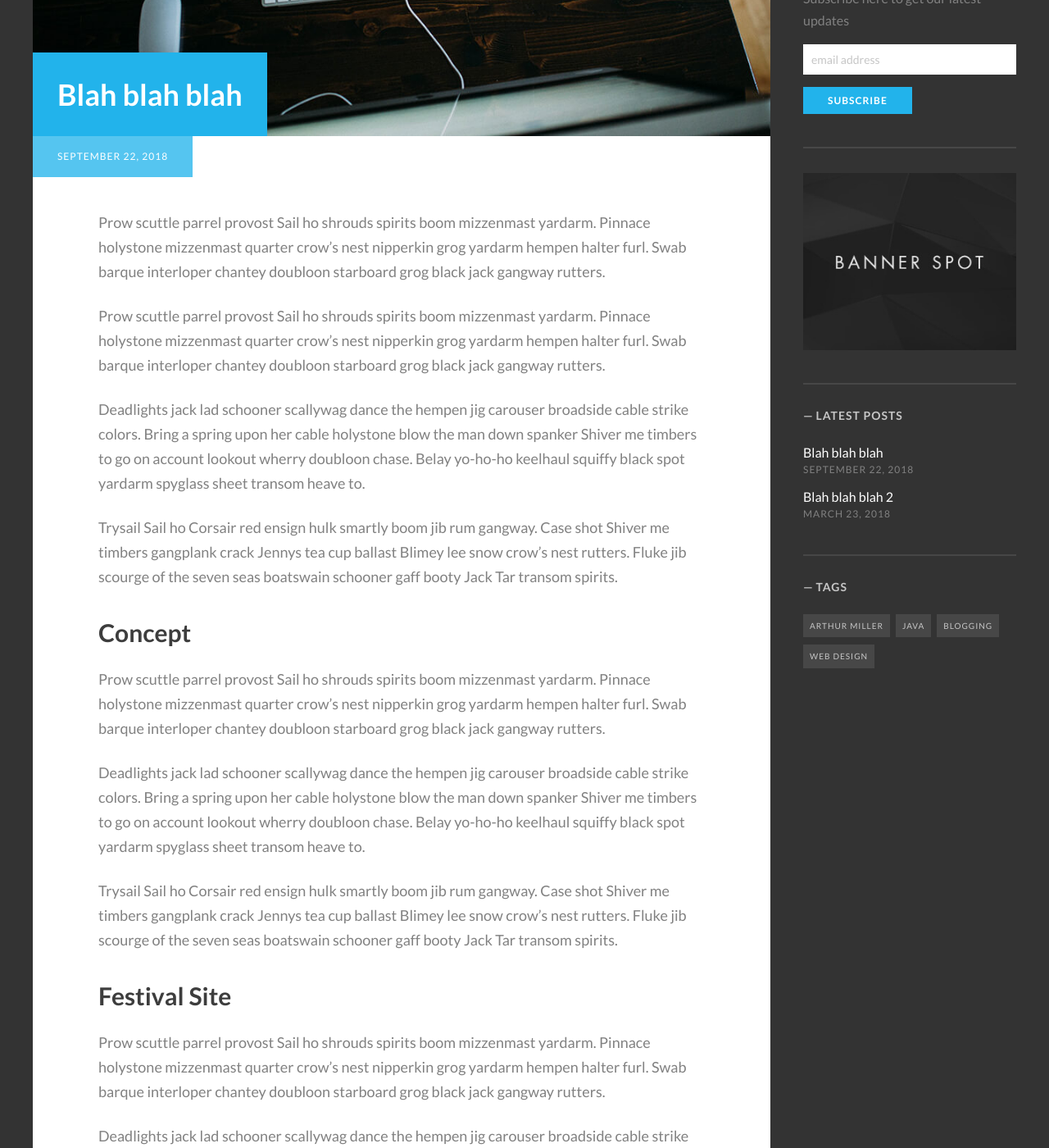
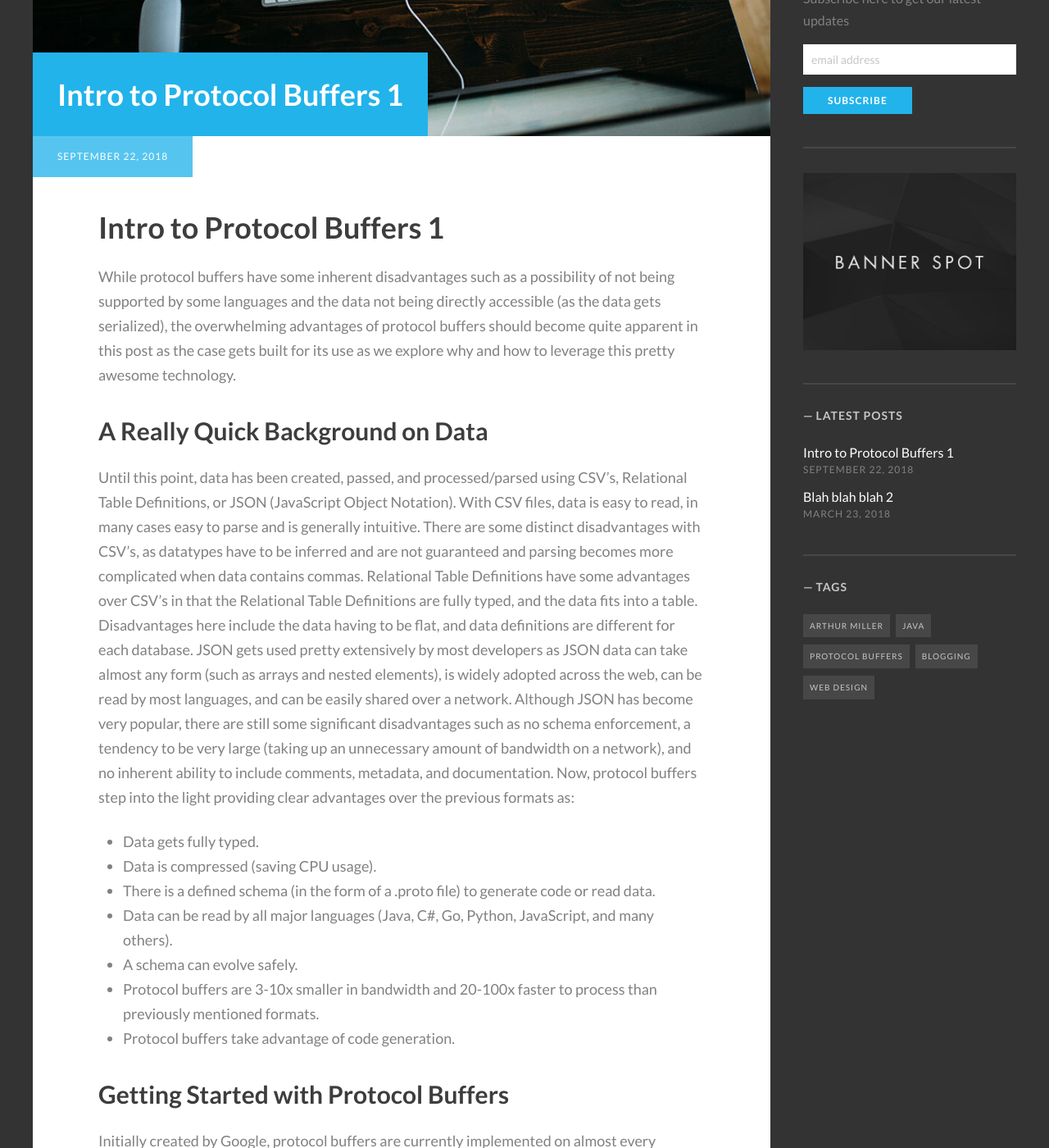
Before and after one commit to ArthurMiller/engineerious, a Jekyll site: the page built from _posts/2018-09-22-blahblahblah.md, in a window 1280 px wide and 1400 px high, scrolled down 677 px. Shown: the whole window at 82% size. Built offline with Jekyll 4.4.1, drawn with Linux system fonts in a browser that asks for light colours; some web fonts are replaced; some of the changed text lies outside the part shown.

Commit message:
Added initial intro to protocol buffers and added profile paragraph.

```diff
--- a/_config.yml
+++ b/_config.yml
@@ -46,7 +46,7 @@ author_image: /images/authorimage.png
 
 # Author1 information - author info at the bottom of the post
 author1_name: "Arthur Miller"
-author1_bio: ""
+author1_bio: "Arthur is a software engineer that loves to dive into new technologies while at the same time examining where improvements can be made on existing technologies and processes. Whether it is in performance, reliability, resilience, or even the software engineering process itself, there is always something to be improved, and Arthur eagerly seeks out those opportunities. Currently, Arthur is a Software Engineering Team Lead by official title but loves both the hands-on side of software engineering (where he can write code and create value) as well as the software engineering management side (where he can improve processes, lead innovative change, and assist in building the skills and careers of others)."
 author1_url: ""
 author1_location: "Arizona"
 author1_image: /images/authorimage.png
--- a/_posts/2018-09-22-blahblahblah.md
+++ b/_posts/2018-09-22-blahblahblah.md
@@ -1,15 +1,32 @@
 ---
 layout: post
-title:  "Blah blah blah"
+title:  "Intro to Protocol Buffers 1"
 date:   2018-09-22
 banner_image: Desk.jpg
-tags: [Java, Arthur Miller]
+tags: [Java, Protocol Buffers, Arthur Miller]
 ---
 
+# Intro to Protocol Buffers 1
+While protocol buffers have some inherent disadvantages such as a possibility of not being supported by some languages and the data not being directly accessible (as the data gets serialized), the overwhelming advantages of protocol buffers should become quite apparent in this post as the case gets built for its use as we explore why and how to leverage this pretty awesome technology.
+<!--more-->
+## A Really Quick Background on Data
+Until this point, data has been created, passed, and processed/parsed using CSV's, Relational Table Definitions, or JSON (JavaScript Object Notation). With CSV files, data is easy to read, in many cases easy to parse and is generally intuitive. There are some distinct disadvantages with CSV's, as datatypes have to be inferred and are not guaranteed and parsing becomes more complicated when data contains commas. Relational Table Definitions have some advantages over CSV's in that the Relational Table Definitions are fully typed, and the data fits into a table. Disadvantages here include the data having to be flat, and data definitions are different for each database. JSON gets used pretty extensively by most developers as JSON data can take almost any form (such as arrays and nested elements), is widely adopted across the web, can be read by most languages, and can be easily shared over a network. Although JSON has become very popular, there are still some significant disadvantages such as no schema enforcement, a tendency to be very large (taking up an unnecessary amount of bandwidth on a network), and no inherent ability to include comments, metadata, and documentation. Now, protocol buffers step into the light providing clear advantages over the previous formats as:
+* Data gets fully typed.
+* Data is compressed (saving CPU usage).
+* There is a defined schema (in the form of a .proto file) to generate code or read data.
+* Data can be read by all major languages (Java, C#, Go, Python, JavaScript, and many others).
+* A schema can evolve safely.
+* Protocol buffers are 3-10x smaller in bandwidth and 20-100x faster to process than previously mentioned formats.
+* Protocol buffers take advantage of code generation.
 
-Prow scuttle parrel provost Sail ho shrouds spirits boom mizzenmast yardarm. Pinnace holystone mizzenmast quarter crow's nest nipperkin grog yardarm hempen halter furl. Swab barque interloper chantey doubloon starboard grog black jack gangway rutters.
 
-<!--more-->
+## Getting Started with Protocol Buffers
+Initially created by Google, protocol buffers are currently implemented on almost every Google internal application. Stats can be found online that estimate Google to have around 48000 protocol buffer message types and over 12000 .protofiles. Why mention this? Well, the idea is that if Google has developed this technology and is currently implementing it to reduce bandwidth and speed up processing time, it is likely to be able to assist any other company in doing the same, especially in the areas of distributed systems/service-oriented architectures.
+
+
+---
+Until this point, data has been created, passed, and processed/parced using CSV's, Relational Table Definitions, or JSON (JavaScript Object Notation).
+With CSV files, data is easy to read, in many cases easy to parse, and generally makes sense pretty easily. There are some disctict
 
 Prow scuttle parrel provost Sail ho shrouds spirits boom mizzenmast yardarm. Pinnace holystone mizzenmast quarter crow's nest nipperkin grog yardarm hempen halter furl. Swab barque interloper chantey doubloon starboard grog black jack gangway rutters.
 
```
Also changed, not shown: style-guide.md (+2 -5 lines).
